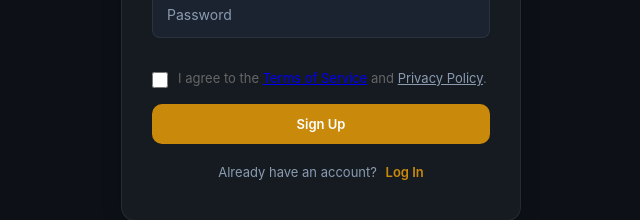
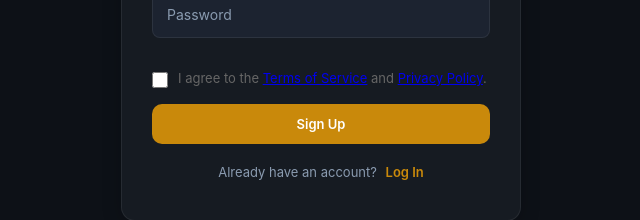
Before and after one commit to SharadWowevents/boscore, a React (Vite) app in the folder boscore/: page / in a window 1280 px wide. Shown: the part 511-731 px from the top of the page, without its empty margins (319-959 px from the left). Built offline with nearby package versions, Linux system fonts and the light colour scheme.

Commit message:
Fix color

```diff
--- a/boscore/src/components/Auth.jsx
+++ b/boscore/src/components/Auth.jsx
@@ -190,7 +190,7 @@ function Auth({ type, setView }) {
                     href="https://wowos.in/terms"
                     target="_blank"
                     rel="noopener noreferrer"
-                    className="text-[var(--gold)] hover:underline hover:text-[var(--gold2)] transition-colors"
+                    className="text-[#C9890B] hover:underline hover:text-[#E9A820] transition-colors"
                     onClick={(e) => e.stopPropagation()}
                   >
                     Terms of Service
@@ -201,7 +201,6 @@ function Auth({ type, setView }) {
                     target="_blank"
                     rel="noopener noreferrer"
                     className="text-[#C9890B] hover:underline hover:text-[#E9A820] transition-colors"
-                    style={{color: 'var(--text-soft)'}}
                     onClick={(e) => e.stopPropagation()}
                   >
                     Privacy Policy
```
